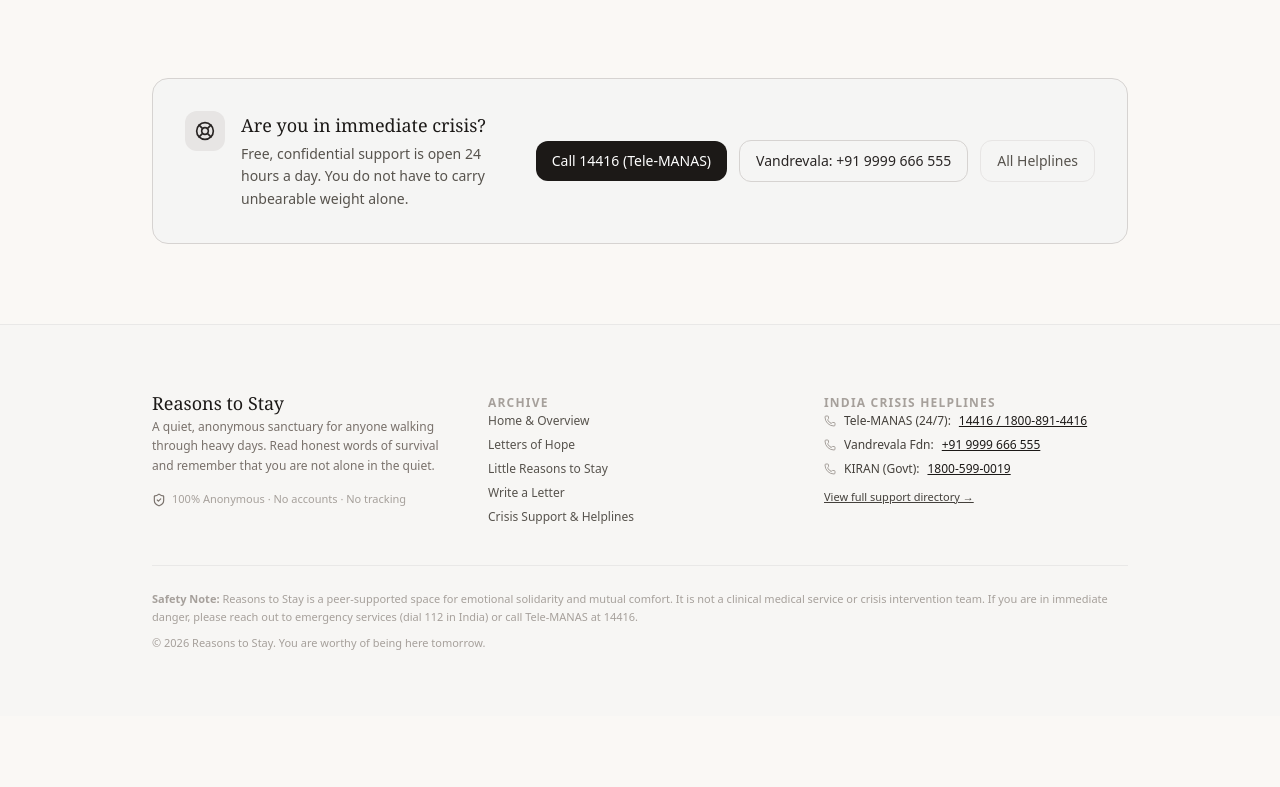
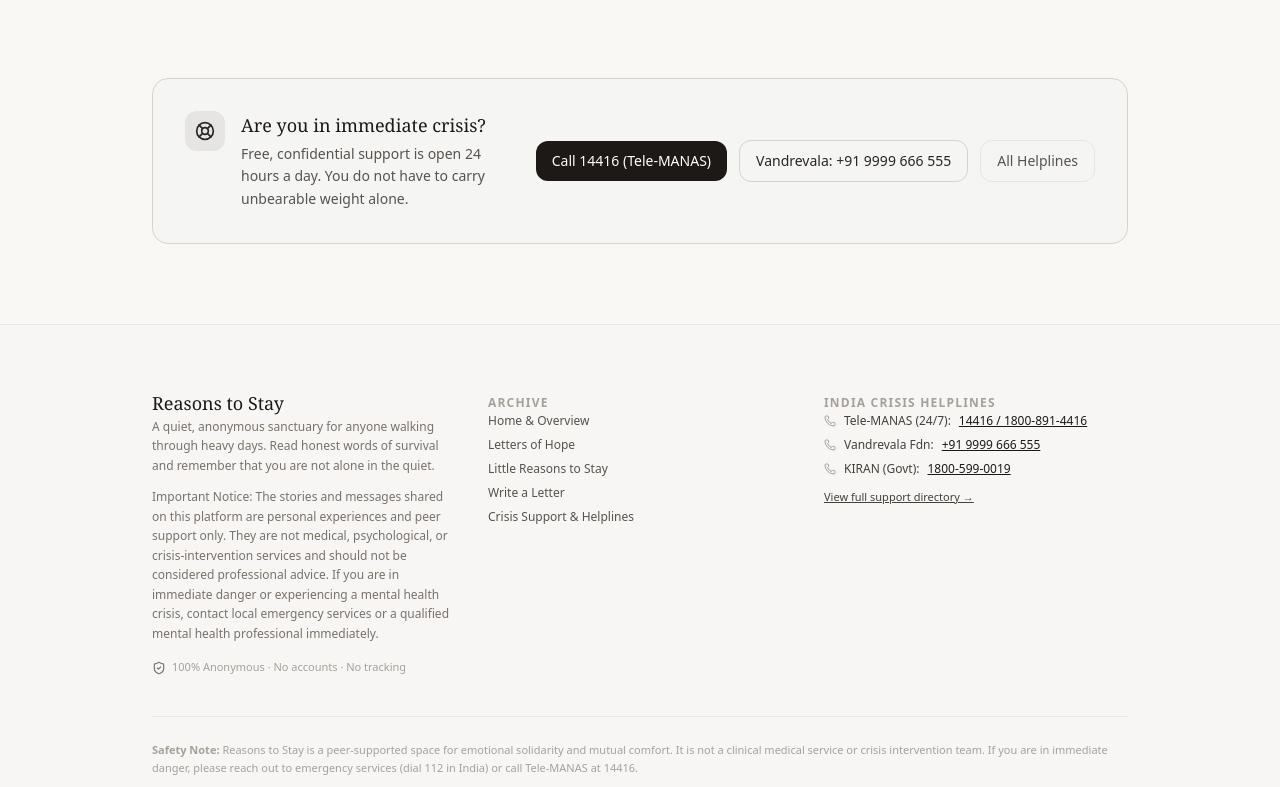
Before and after one commit to adilansari15/reasonstolive-web, a React (Vite) app: page / in a window 1280 px wide. Shown: the part 2000-2787 px from the top of the page. Before the commit the page ends 2716 px from the top, so only its background shows below. Built offline with nearby package versions, Linux system fonts and the light colour scheme; no server answers.

Commit message:
Final Commit

```diff
--- a/src/components/Footer.jsx
+++ b/src/components/Footer.jsx
@@ -13,6 +13,9 @@ export function Footer() {
             </span>
             <p className="text-xs text-stone-500 dark:text-stone-400 leading-relaxed">
               A quiet, anonymous sanctuary for anyone walking through heavy days. Read honest words of survival and remember that you are not alone in the quiet.
+            </p>
+            <p className="text-xs text-stone-500 dark:text-stone-400 leading-relaxed">
+              Important Notice: The stories and messages shared on this platform are personal experiences and peer support only. They are not medical, psychological, or crisis-intervention services and should not be considered professional advice. If you are in immediate danger or experiencing a mental health crisis, contact local emergency services or a qualified mental health professional immediately.
             </p>
             <div className="flex items-center gap-1.5 text-[11px] text-stone-400 dark:text-stone-500 pt-1">
               <ShieldCheck className="w-3.5 h-3.5 shrink-0 text-stone-500" />
--- a/src/components/Navbar.jsx
+++ b/src/components/Navbar.jsx
@@ -30,7 +30,7 @@ export function Navbar() {
               In deep pain or need someone to talk to right now?
             </span>
           </div>
-          <div className="flex items-center gap-2.5 shrink-0 text-xs">
+          {/* <div className="flex items-center gap-2.5 shrink-0 text-xs">
             <a
               href="tel:14416"
               className="font-semibold text-amber-200 hover:text-white underline decoration-amber-300/50 transition-colors"
@@ -51,7 +51,7 @@ export function Navbar() {
             >
               All Helplines
             </Link>
-          </div>
+          </div> */}
         </div>
       </div>
 
```
